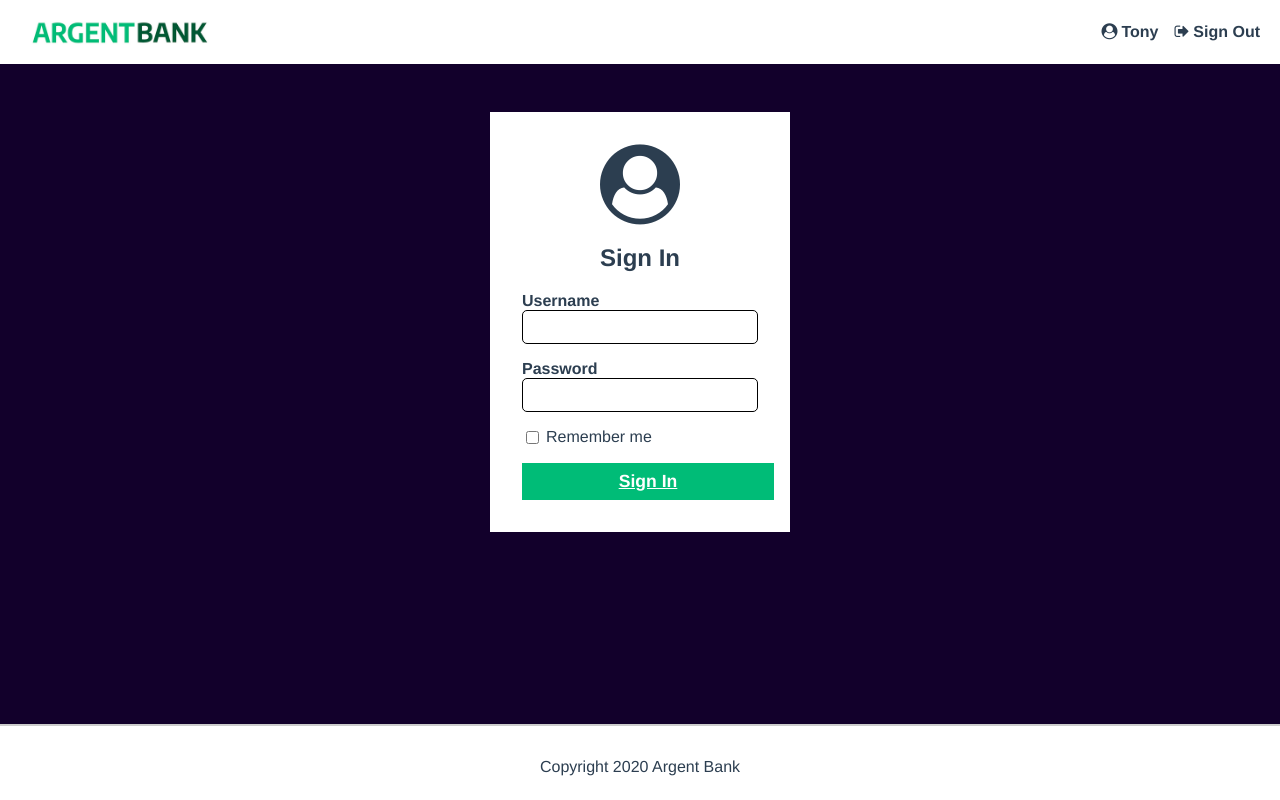
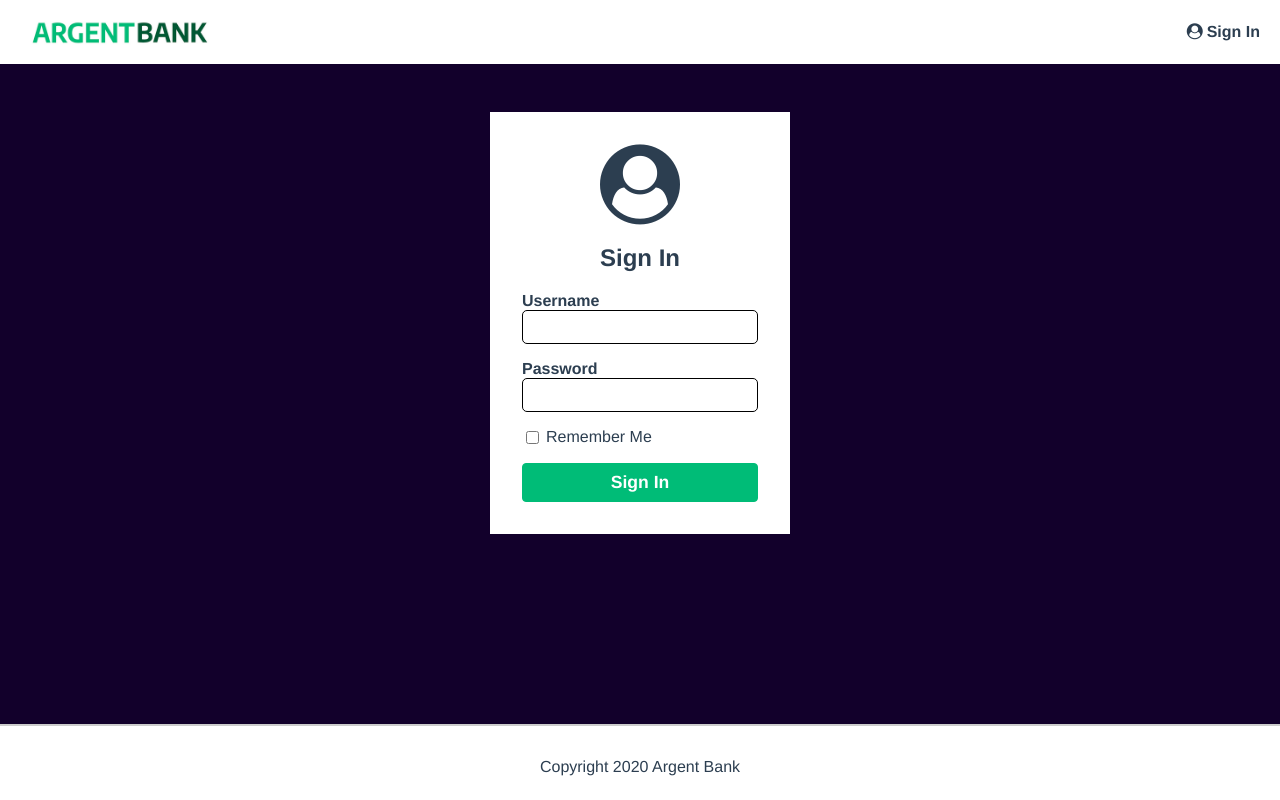
Before and after one commit to raphaelsanchez/oc-p13-ArgentBank, a React (Vite) app: page /login in a window 1280 px wide. Built offline with nearby package versions, Linux system fonts and the light colour scheme.

Commit message:
feat: storage persiste and populate template with data from storage

```diff
--- /dev/null
+++ b/src/components/AccountSection.jsx
@@ -0,0 +1,26 @@
+import PropTypes from 'prop-types'
+
+export default function AccountSection({ account }) {
+    const { title, amount, description } = account
+    return (
+        <section className="account">
+            <div className="account-content-wrapper">
+                <h3 className="account-title">{title}</h3>
+                <p className="account-amount">{amount}</p>
+                <p className="account-amount-description">{description}</p>
+            </div>
+            <div className="account-content-wrapper cta">
+                <button className="transaction-button">View transaction</button>
+            </div>
+        </section>
+    )
+}
+
+// propTypes
+AccountSection.propTypes = {
+    account: PropTypes.shape({
+        title: PropTypes.string.isRequired,
+        amount: PropTypes.string.isRequired,
+        description: PropTypes.string.isRequired,
+    }),
+}
--- /dev/null
+++ b/src/components/SignInOut.jsx
@@ -0,0 +1,47 @@
+import { useDispatch, useSelector } from 'react-redux'
+import { NavLink } from 'react-router-dom'
+import { logoutUser } from '../store/userSlice'
+import { removeUserFromStorage } from '../utils'
+
+export default function SignInOut() {
+    // Redux state
+    const user = useSelector((state) => state.user)
+    const dispatch = useDispatch()
+
+    /**
+     * Removes the user from both localStorage and sessionStorage.
+     */
+    const removeUserFromAllStorages = () =>
+        [localStorage, sessionStorage].forEach(removeUserFromStorage)
+
+    /**
+     * Handles the sign out action.
+     */
+    const handleSignOut = () => {
+        // remove the user from localStorage and sessionStorage
+        removeUserFromAllStorages()
+
+        // dispatch the logout action
+        dispatch(logoutUser())
+    }
+
+    return (
+        <>
+            {user && user.token ? (
+                <NavLink
+                    className="main-nav-item"
+                    to="/"
+                    onClick={handleSignOut}
+                >
+                    <i className="fa fa-sign-out"></i>
+                    <span>Sign Out</span>
+                </NavLink>
+            ) : (
+                <NavLink className="main-nav-item" to="/login">
+                    <i className="fa fa-user-circle"></i>
+                    <span>Sign In</span>
+                </NavLink>
+            )}
+        </>
+    )
+}
--- /dev/null
+++ b/src/components/ui/Button.jsx
@@ -0,0 +1,31 @@
+import PropTypes from 'prop-types'
+
+/**
+ * Button component.
+ *
+ * @param {Object} props - The component props.
+ * @param {string} props.text - The text to display on the button.
+ * @param {string} props.className - The CSS class name for the button.
+ *
+ * @returns {JSX.Element} The rendered Button component.
+ */
+export default function Button({
+    type = 'button',
+    className,
+    onClick,
+    children,
+}) {
+    return (
+        <button type={type} className={className} onClick={onClick}>
+            {children}
+        </button>
+    )
+}
+
+// propTypes
+Button.propTypes = {
+    type: PropTypes.string,
+    children: PropTypes.string.isRequired,
+    className: PropTypes.string,
+    onClick: PropTypes.func,
+}
--- /dev/null
+++ b/src/components/ui/InputCheckbox.jsx
@@ -0,0 +1,31 @@
+import PropTypes from 'prop-types'
+
+/**
+ * Checkbox input component.
+ *
+ * @component
+ * @param {Object} props - The component props.
+ * @param {string} props.id - The id of the checkbox input.
+ * @param {function} props.onChange - The function to be called when the checkbox value changes.
+ * @param {string} props.label - The label for the checkbox input.
+ * @returns {JSX.Element} The checkbox input component.
+ */
+export const InputCheckbox = ({ id, onChange, label }) => {
+    return (
+        <div className="input-remember">
+            <input
+                type="checkbox"
+                id={id}
+                onChange={(e) => onChange(e.target.checked)}
+            />
+            <label htmlFor={id}>{label}</label>
+        </div>
+    )
+}
+
+// propTypes
+InputCheckbox.propTypes = {
+    id: PropTypes.string.isRequired,
+    onChange: PropTypes.func.isRequired,
+    label: PropTypes.string.isRequired,
+}
--- /dev/null
+++ b/src/components/ui/InputField.jsx
@@ -0,0 +1,52 @@
+import PropTypes from 'prop-types'
+
+/**
+ * InputField component.
+ *
+ * @component
+ * @param {string} id - The id of the input field.
+ * @param {string} name - The name of the input field.
+ * @param {string} placeholder - The placeholder text for the input field.
+ * @param {string} value - The value of the input field.
+ * @param {function} setValue - The function to set the value of the input field.
+ * @param {string} [className] - The additional class name for styling.
+ *
+ * @returns {JSX.Element} - The rendered InputField component.
+ */
+export const InputField = ({
+    id,
+    type,
+    name,
+    placeholder,
+    value,
+    setValue,
+    label,
+    labelClassName,
+}) => (
+    <div className="input-wrapper">
+        <label htmlFor={id} className={`label ${labelClassName}`}>
+            {label || placeholder}
+        </label>
+        <input
+            type={type || 'text'}
+            className="input"
+            id={id}
+            name={name}
+            placeholder={placeholder}
+            value={value}
+            onChange={(e) => setValue(e)}
+        />
+    </div>
+)
+
+// propTypes
+InputField.propTypes = {
+    id: PropTypes.string.isRequired,
+    name: PropTypes.string.isRequired,
+    type: PropTypes.string,
+    placeholder: PropTypes.string,
+    value: PropTypes.string,
+    setValue: PropTypes.func.isRequired,
+    label: PropTypes.string,
+    labelClassName: PropTypes.string,
+}
--- a/src/layouts/Nav.jsx
+++ b/src/layouts/Nav.jsx
@@ -1,44 +1,36 @@
+import { useSelector } from 'react-redux'
+import { NavLink } from 'react-router-dom'
+import SignInOut from '../components/SignInOut'
+
 /**
  * Nav component.
  * @returns {JSX.Element} The Nav component.
  */
 export default function Nav() {
-    const isAuthenticated = true
-    const user = {
-        firstName: 'Tony',
-        lastName: 'Stark',
-    }
+    // Redux state
+    const user = useSelector((state) => state.user)
+
+    // return the JSX for the component
     return (
         <nav className="main-nav">
-            <a className="main-nav-logo" href="/">
+            <NavLink className="main-nav-logo" to="/">
                 <img
                     className="main-nav-logo-image"
                     src="argentBankLogo.png"
                     alt="Argent Bank Logo"
                 />
                 <h1 className="sr-only">Argent Bank</h1>
-            </a>
+            </NavLink>
             <div>
                 {/* TODO: Dynamiser cette partie */}
-                {isAuthenticated && user && (
-                    <a className="main-nav-item" href="/profile">
+                {user && user.token && (
+                    <NavLink className="main-nav-item" to="/profile">
                         <i className="fa fa-user-circle"></i>
-                        <span>{user.firstName}</span>
-                    </a>
+                        <span>{user.firstname}</span>
+                    </NavLink>
                 )}
 
-                {/* TODO: Créer un composant séparé ? */}
-                {isAuthenticated ? (
-                    <a className="main-nav-item" href="/sign-out">
-                        <i className="fa fa-sign-out"></i>
-                        <span>Sign Out</span>
-                    </a>
-                ) : (
-                    <a className="main-nav-item" href="/login">
-                        <i className="fa fa-user-circle"></i>
-                        <span>Sign In</span>
-                    </a>
-                )}
+                <SignInOut />
             </div>
         </nav>
     )
--- a/src/pages/Home.jsx
+++ b/src/pages/Home.jsx
@@ -1,6 +1,7 @@
 import IconChat from '../assets/images/icon-chat.png'
 import IconMoney from '../assets/images/icon-money.png'
 import IconSecurity from '../assets/images/icon-security.png'
+
 /**
  * The Home component.
  * @returns {JSX.Element} The Home component.
--- a/src/pages/Login.jsx
+++ b/src/pages/Login.jsx
@@ -1,33 +1,96 @@
+import { useEffect, useState } from 'react'
+import { useDispatch, useSelector } from 'react-redux'
+import { useNavigate } from 'react-router-dom'
+import Button from '../components/ui/Button'
+import { InputCheckbox } from '../components/ui/InputCheckbox'
+import { InputField } from '../components/ui/InputField'
+import { loginUser } from '../store/userSlice'
+import { persistUserInStorage } from '../utils'
+
 /**
  * SignIn page.
  * @returns {JSX.Element} The SignIn component.
  */
 export default function Login() {
+    // Redux state
+    const dispatch = useDispatch()
+    const token = useSelector((state) => state.user.token)
+
+    // Local state
+    const [username, setUsername] = useState('')
+    const [password, setPassword] = useState('')
+    const [rememberMe, setRememberMe] = useState(false)
+    const [error, setError] = useState('')
+
+    // React Router hook
+    const navigate = useNavigate()
+
+    // Redirect the user to the profile page if they are already logged in
+    useEffect(() => {
+        if (token) {
+            navigate('/profile')
+        }
+    }, [token, navigate])
+
+    /**
+     * Handles the form submission.
+     *
+     * @param {Event} e - The form submit event.
+     * @returns {void}
+     */
+    const handleFormSubmit = (e) => {
+        e.preventDefault()
+
+        // Fake login logic
+        const user = {
+            firstname: username,
+            rememberMe,
+            token: 'fakeToken123',
+        }
+
+        // Store the user in localStorage or sessionStorage depending on rememberMe
+        const storage = rememberMe ? localStorage : sessionStorage
+        persistUserInStorage(storage, user)
+
+        // Fake error handling
+        if (!username || !password) {
+            setError('Please fill in all fields')
+            return
+        }
+
+        // Dispatch the action to update the user
+        dispatch(loginUser(user))
+    }
+
+    // return the JSX for the component
     return (
         <main className="main bg-dark">
             <section className="sign-in-content">
                 <i className="fa fa-user-circle sign-in-icon"></i>
                 <h1>Sign In</h1>
-                <form>
-                    <div className="input-wrapper">
-                        <label htmlFor="username">Username</label>
-                        <input type="text" id="username" />
-                    </div>
-                    <div className="input-wrapper">
-                        <label htmlFor="password">Password</label>
-                        <input type="password" id="password" />
-                    </div>
-                    <div className="input-remember">
-                        <input type="checkbox" id="remember-me" />
-                        <label htmlFor="remember-me">Remember me</label>
-                    </div>
-                    {/* <!-- PLACEHOLDER DUE TO STATIC SITE --> */}
-                    <a href="/profile" className="sign-in-button">
+                {error && <p className="error-message">{error}</p>}
+                <form onSubmit={handleFormSubmit}>
+                    <InputField
+                        id="username"
+                        name="username"
+                        label="Username"
+                        setValue={(e) => setUsername(e.target.value)}
+                    />
+                    <InputField
+                        id="password"
+                        name="password"
+                        type="password"
+                        label="Password"
+                        setValue={(e) => setPassword(e.target.value)}
+                    />
+                    <InputCheckbox
+                        id="rememberMe"
+                        label="Remember Me"
+                        onChange={setRememberMe}
+                    />
+                    <Button type="submit" className="sign-in-button">
                         Sign In
-                    </a>
-                    {/* <!-- SHOULD BE THE BUTTON BELOW --> */}
-                    {/* <!-- <button class="sign-in-button">Sign In</button> --> */}
-                    {/* <!--  --> */}
+                    </Button>
                 </form>
             </section>
         </main>
--- a/src/pages/Profile.jsx
+++ b/src/pages/Profile.jsx
@@ -1,11 +1,25 @@
 import { useCallback, useState } from 'react'
+import { useDispatch, useSelector } from 'react-redux'
+import { accountData } from '../__mocks__/accountData'
+import AccountSection from '../components/AccountSection'
+import Button from '../components/ui/Button'
+import { InputField } from '../components/ui/InputField'
+import { updateUser } from '../store/userSlice'
+import { persistUserInStorage } from '../utils'
 
 /**
  * User page.
  * @returns {JSX.Element} The User component.
  */
 export default function Profile() {
+    // Redux state
+    const user = useSelector((state) => state.user)
+    const dispatch = useDispatch()
+
+    // Local state
     const [showEditForm, setShowEditForm] = useState(false)
+    const [firstname, setFirstname] = useState(user.firstname || '')
+    const [lastname, setLastName] = useState(user.lastname || '')
 
     /**
      * Toggles the edit form visibility.
@@ -17,6 +31,37 @@ export default function Profile() {
         [showEditForm]
     )
 
+    const getStorageType = () => {
+        return localStorage.getItem('token') ? localStorage : sessionStorage
+    }
+
+    /**
+     * Handles the form submission.
+     * @function handleSubmitForm
+     * @param {Event} e - The form event.
+     * @returns {void}
+     */
+    const handleSubmitForm = useCallback(
+        (e) => {
+            e.preventDefault()
+            // Dispatch the action to update the user
+            dispatch(updateUser({ firstname, lastname }))
+
+            // Update the local storage
+            const storage = getStorageType()
+            persistUserInStorage(storage, {
+                ...user,
+                firstname,
+                lastname,
+            })
+
+            // Close the form
+            toggleEditForm()
+        },
+        [dispatch, firstname, lastname, toggleEditForm, user]
+    )
+
+    // Render the component
     return (
         <main className="main bg-dark">
             <header className="header">
@@ -26,105 +71,56 @@ export default function Profile() {
                     <>
                         <h1>
                             Welcome back{' '}
-                            <span className="userName">Tony Stark!</span>
+                            <span className="userName">
+                                {firstname} {lastname}
+                            </span>
                         </h1>
-
-                        <button
+                        <Button
+                            type="submit"
                             className="edit-button"
                             onClick={toggleEditForm}
                         >
                             Edit Name
-                        </button>
+                        </Button>
                     </>
                 )}
 
                 {showEditForm && (
-                    <form className="edit-form">
-                        <div>
-                            <label htmlFor="firstName" className="sr-only">
-                                First Name
-                            </label>
-                            <input
-                                type="text"
+                    <form className="edit-form" onSubmit={handleSubmitForm}>
+                        <InputField
                             id="firstName"
                             name="firstName"
                             placeholder="First Name"
+                            value={firstname}
+                            setValue={(e) => setFirstname(e.target.value)}
+                            labelClassName="sr-only"
                         />
-                        </div>
-                        <div>
-                            <label htmlFor="lastName" className="sr-only">
-                                Last Name
-                            </label>
-                            <input
-                                type="text"
+                        <InputField
                             id="lastName"
                             name="lastName"
                             placeholder="Last Name"
+                            value={lastname}
+                            setValue={(e) => setLastName(e.target.value)}
+                            labelClassName="sr-only"
                         />
-                        </div>
-
-                        <button type="submit" className="save-button">
+                        <Button type="submit" className="save-button">
                             Save
-                        </button>
-
-                        <button
+                        </Button>
+                        <Button
                             className="cancel-button"
                             onClick={toggleEditForm}
                         >
                             Cancel
-                        </button>
+                        </Button>
                     </form>
                 )}
             </header>
             <h2 className="sr-only">Accounts</h2>
-            <section className="account">
-                <div className="account-content-wrapper">
-                    <h3 className="account-title">
-                        Argent Bank Checking (x8349)
-                    </h3>
-                    <p className="account-amount">$2,082.79</p>
-                    <p className="account-amount-description">
-                        Available Balance
-                    </p>
-                </div>
-                <div className="account-content-wrapper cta">
-                    <button className="transaction-button">
-                        View transactions
-                    </button>
-                </div>
-            </section>
-            <section className="account">
-                <div className="account-content-wrapper">
-                    <h3 className="account-title">
-                        Argent Bank Savings (x6712)
-                    </h3>
-                    <p className="account-amount">$10,928.42</p>
-                    <p className="account-amount-description">
-                        Available Balance
-                    </p>
-                </div>
-                <div className="account-content-wrapper cta">
-                    <button className="transaction-button">
-                        View transactions
-                    </button>
-                </div>
-            </section>
-            <section className="account">
-                <div className="account-content-wrapper">
-                    <h3 className="account-title">
-                        Argent Bank Credit Card (x8349)
-                    </h3>
-                    <p className="account-amount">$184.30</p>
-                    <p className="account-amount-description">
-                        Current Balance
-                    </p>
-                </div>
-                <div className="account-content-wrapper cta">
-                    <button className="transaction-button">
-                        View transactions
-                    </button>
-                </div>
-            </section>
+
+            {accountData &&
+                accountData.map((account, index) => (
+                    <AccountSection key={index} account={account} />
+                ))}
         </main>
     )
 }
--- /dev/null
+++ b/src/utils/index.js
@@ -0,0 +1,15 @@
+/**
+ * Stores user information in either localStorage or sessionStorage based on the rememberMe flag.
+ * @param {Object} user - The user object containing the user information.
+ * @param {boolean} rememberMe - Flag indicating whether to store the information in localStorage (true) or sessionStorage (false).
+ */
+export const persistUserInStorage = (storage, user) =>
+    ['firstname', 'lastname', 'token'].forEach((key) => {
+        storage.setItem(key, user[key])
+    })
+
+// Remove the user information from the storage
+export const removeUserFromStorage = (storage) =>
+    ['firstname', 'lastname', 'token'].forEach((key) => {
+        storage.removeItem(key)
+    })
```
Also changed, not shown: src/assets/styles/app.css (+10 -0 lines), src/layouts/App.jsx (+7 -1 lines), 1 other file (tests, documents, lock files or other folders). Lines whose indentation alone changed are shown as unchanged.
